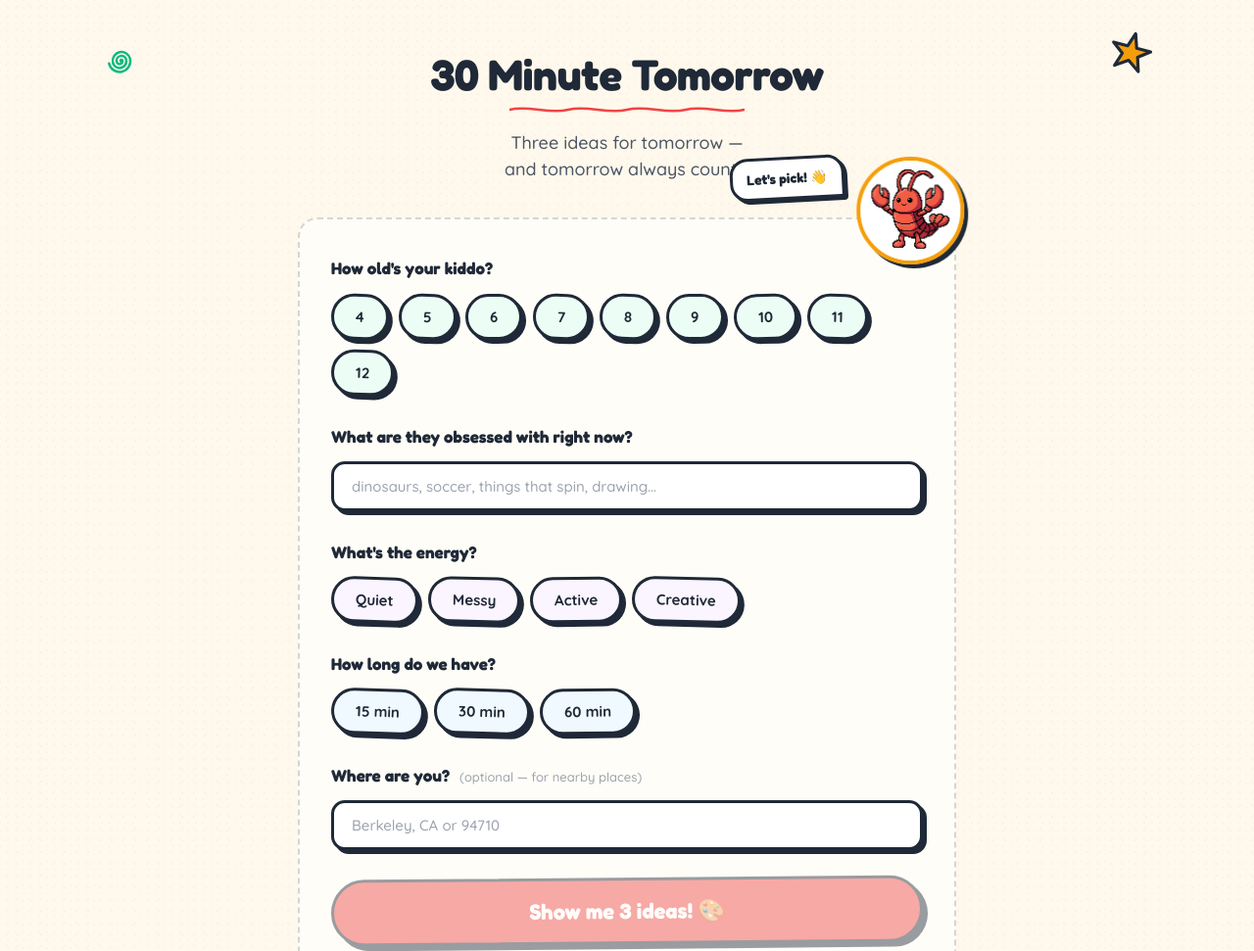
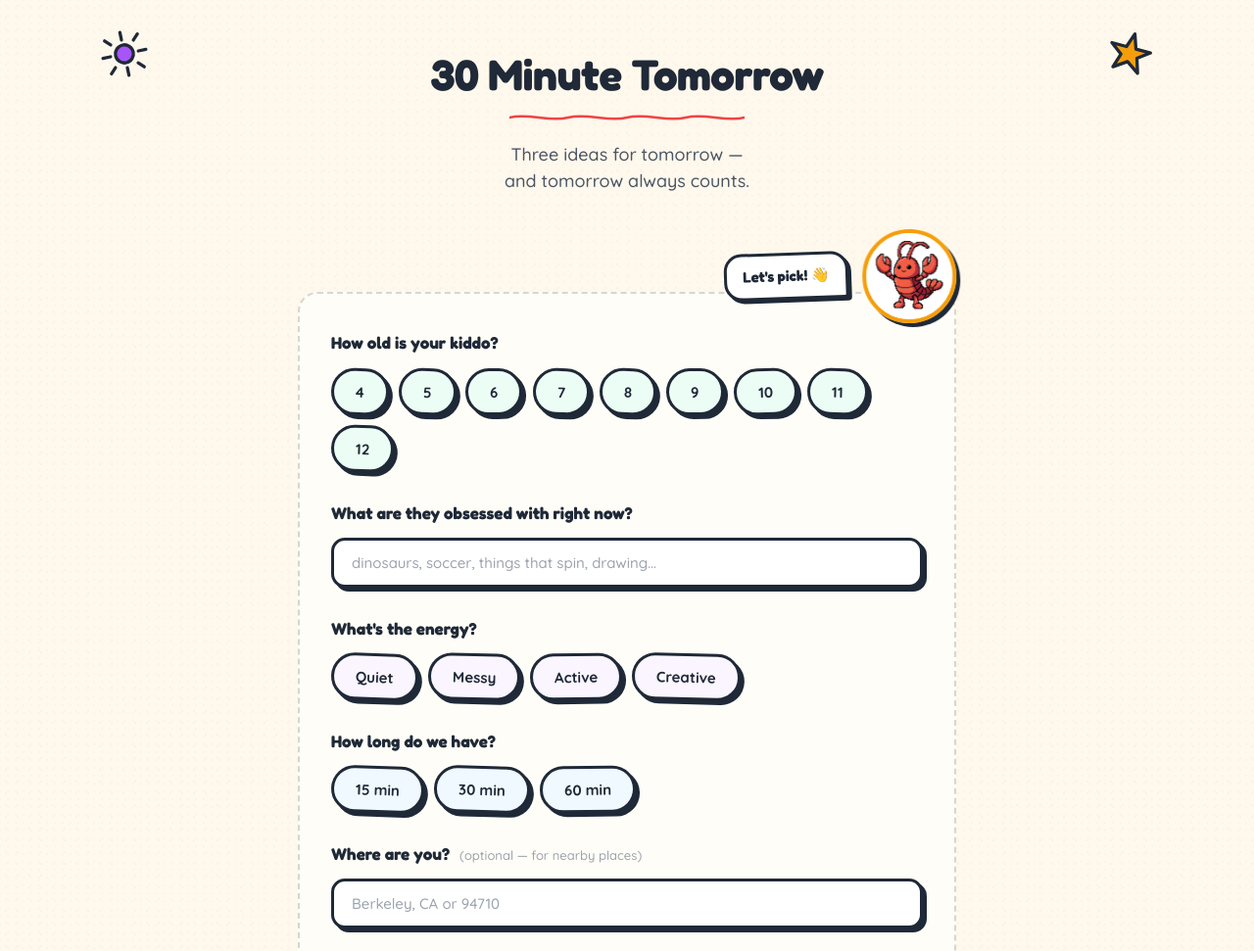
Before and after one commit to aitinkery/thirty-minute-tomorrow, a plain HTML site: page index.html in a window 1280 px wide. Shown: the top 971 px of the page at 98% size. Drawn offline with Linux system fonts and the light colour scheme.

Commit message:
v5: Buddy on its own row above form, matched doodle sizes, taller chips, copy fix

```diff
--- a/index.html
+++ b/index.html
@@ -79,7 +79,7 @@ h1, h2, h3 { font-family: 'Fredoka', 'Quicksand', sans-serif; }
 }
 .wavy-line {
   display: block;
-  margin: 0 auto 14px;
+  margin: 14px auto 18px;
   width: 240px;
   height: 12px;
 }
@@ -89,18 +89,22 @@ h1, h2, h3 { font-family: 'Fredoka', 'Quicksand', sans-serif; }
   color: var(--soft);
   line-height: 1.5;
 }
-/* Doodles — symmetric anchors in the header's two top corners */
+/* Doodles — symmetric anchors in the header's two top corners (matched sizing) */
 .doodle-star {
   position: absolute;
   top: 30px;
   right: 8%;
   transform: rotate(15deg);
+  width: 50px;
+  height: 50px;
 }
 .doodle-spiral {
   position: absolute;
-  top: 40px;
+  top: 30px;
   left: 8%;
   transform: rotate(-12deg);
+  width: 50px;
+  height: 50px;
 }
 @media (max-width: 540px) {
   .doodle-star, .doodle-spiral { display: none; }
@@ -117,39 +121,45 @@ h1, h2, h3 { font-family: 'Fredoka', 'Quicksand', sans-serif; }
   position: relative;
 }
 
-/* Buddy mascot: form card top-right corner — NO subhead collision */
-.buddy-corner-wrap {
-  position: absolute;
-  top: -64px;
-  right: -10px;
+/* Buddy mascot: above the form card, right-aligned, OWN row — no subhead collision */
+.buddy-banner {
+  display: flex;
+  align-items: center;
+  justify-content: flex-end;
+  gap: 14px;
+  max-width: 720px;
+  margin: 0 auto -32px;  /* pull down to overlap form card top by 32px */
+  padding: 0 24px;
+  position: relative;
   z-index: 3;
 }
-.buddy-corner {
-  width: 110px;
-  height: 110px;
+.buddy-banner img {
+  width: 96px;
+  height: 96px;
   object-fit: cover;
   border-radius: 50%;
   border: 4px solid var(--saffron);
   box-shadow: 4px 4px 0 0 var(--ink);
   animation: buddy-wave 3s ease-in-out infinite;
   transform-origin: bottom center;
-  display: block;
+  flex-shrink: 0;
 }
-.buddy-corner-bubble {
-  position: absolute;
-  top: 0;
-  right: 122px;
+.buddy-banner .speech {
   background: #fff;
   border: 3px solid var(--ink);
   border-radius: 18px 18px 4px 18px;
-  padding: 8px 14px;
+  padding: 9px 16px;
   font-family: 'Fredoka', sans-serif;
-  font-size: 14px;
+  font-size: 15px;
   font-weight: 700;
   color: var(--ink);
   box-shadow: 3px 3px 0 0 var(--ink);
   white-space: nowrap;
-  transform: rotate(-3deg);
+  transform: rotate(-2deg);
+}
+@media (max-width: 480px) {
+  .buddy-banner img { width: 78px; height: 78px; }
+  .buddy-banner .speech { font-size: 13px; padding: 7px 12px; }
 }
 @keyframes buddy-wave {
   0%, 100% { transform: rotate(8deg); }
@@ -192,8 +202,11 @@ h1, h2, h3 { font-family: 'Fredoka', 'Quicksand', sans-serif; }
   user-select: none;
   transition: transform 0.12s ease, box-shadow 0.12s ease, background 0.12s ease, color 0.12s ease;
   box-shadow: 4px 4px 0 0 var(--ink);
-  min-height: 44px;
-  min-width: 52px;
+  min-height: 48px;
+  min-width: 56px;
+  display: inline-flex;
+  align-items: center;
+  justify-content: center;
   color: var(--ink);
 }
 .chip:active { transform: translate(2px,2px) !important; box-shadow: 2px 2px 0 0 var(--ink) !important; }
@@ -677,12 +690,20 @@ h1, h2, h3 { font-family: 'Fredoka', 'Quicksand', sans-serif; }
 <!-- ═══════════════ HEADER ═══════════════ -->
 <header class="site-header">
   <!-- Yellow star doodle, top-right -->
-  <svg class="doodle-star" width="48" height="48" viewBox="0 0 38 38" fill="none" xmlns="http://www.w3.org/2000/svg" aria-hidden="true">
+  <svg class="doodle-star" viewBox="0 0 38 38" fill="none" xmlns="http://www.w3.org/2000/svg" aria-hidden="true">
     <path d="M19 3L22.8 14.1H34.5L25.4 20.9L28.9 32L19 25.2L9.1 32L12.6 20.9L3.5 14.1H15.2L19 3Z" fill="#f59e0b" stroke="#1f2937" stroke-width="2.5" stroke-linejoin="round"/>
   </svg>
-  <!-- Mint spiral doodle, top-left -->
-  <svg class="doodle-spiral" width="44" height="44" viewBox="0 0 44 44" fill="none" xmlns="http://www.w3.org/2000/svg" aria-hidden="true">
-    <path d="M22 22 m -1 0 a 1 1 0 1 1 2 0 a 3 3 0 1 1 -6 0 a 5 5 0 1 1 10 0 a 7 7 0 1 1 -14 0 a 9 9 0 1 1 18 0 a 11 11 0 1 1 -22 0" stroke="#10b981" stroke-width="2.5" stroke-linecap="round" fill="none"/>
+  <!-- Grape sparkle/sun doodle, top-left -->
+  <svg class="doodle-spiral" viewBox="0 0 38 38" fill="none" xmlns="http://www.w3.org/2000/svg" aria-hidden="true">
+    <circle cx="19" cy="19" r="7" fill="#a855f7" stroke="#1f2937" stroke-width="2.5"/>
+    <line x1="19" y1="2" x2="19" y2="8" stroke="#1f2937" stroke-width="2.5" stroke-linecap="round"/>
+    <line x1="19" y1="30" x2="19" y2="36" stroke="#1f2937" stroke-width="2.5" stroke-linecap="round"/>
+    <line x1="2" y1="19" x2="8" y2="19" stroke="#1f2937" stroke-width="2.5" stroke-linecap="round"/>
+    <line x1="30" y1="19" x2="36" y2="19" stroke="#1f2937" stroke-width="2.5" stroke-linecap="round"/>
+    <line x1="6" y1="6" x2="10" y2="10" stroke="#1f2937" stroke-width="2.5" stroke-linecap="round"/>
+    <line x1="28" y1="28" x2="32" y2="32" stroke="#1f2937" stroke-width="2.5" stroke-linecap="round"/>
+    <line x1="6" y1="32" x2="10" y2="28" stroke="#1f2937" stroke-width="2.5" stroke-linecap="round"/>
+    <line x1="28" y1="10" x2="32" y2="6" stroke="#1f2937" stroke-width="2.5" stroke-linecap="round"/>
   </svg>
   <h1>30 Minute Tomorrow</h1>
   <!-- Wavy underline under h1 -->
@@ -692,21 +713,23 @@ h1, h2, h3 { font-family: 'Fredoka', 'Quicksand', sans-serif; }
   <p class="tagline">Three ideas for tomorrow —<br>and tomorrow always counts.</p>
 </header>
 
+<!-- Buddy + speech bubble, above form, OWN row — no collision -->
+<div class="buddy-banner" id="buddy-banner">
+  <span class="speech">Let's pick! 👋</span>
+  <img src="assets/buddy.jpg" alt="Buddy the lobster waving" loading="lazy">
+</div>
+
 <!-- ═══════════════ FORM ═══════════════ -->
 <section class="form-section shell" id="form-section">
   <div class="form-card">
 
-    <!-- Buddy mascot + speech bubble, form card corner -->
-    <div class="buddy-corner-wrap">
-      <span class="buddy-corner-bubble">Let's pick! 👋</span>
-      <img class="buddy-corner" src="assets/buddy.jpg" alt="Buddy the lobster waving" loading="lazy">
-    </div>
+
 
     <!-- Q1: Age -->
     <div class="field-group">
-      <label class="field-label">How old's your kiddo?</label>
+      <label class="field-label">How old is your kiddo?</label>
       <div class="chip-group" id="age-group" role="radiogroup" aria-label="Child's age">
-        <button class="chip" data-group="age" data-value="4">4</button>
+        <button class="chip" data-group="age" data-value="4" style="min-height:48px;">4</button>
         <button class="chip" data-group="age" data-value="5">5</button>
         <button class="chip" data-group="age" data-value="6">6</button>
         <button class="chip" data-group="age" data-value="7">7</button>
```
